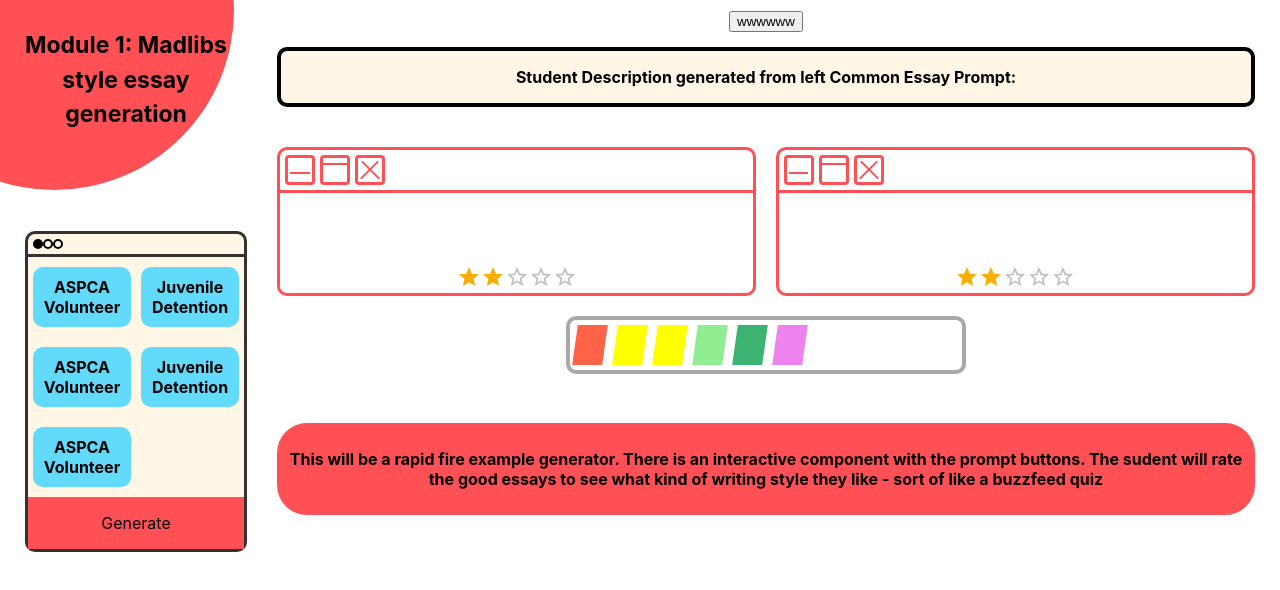
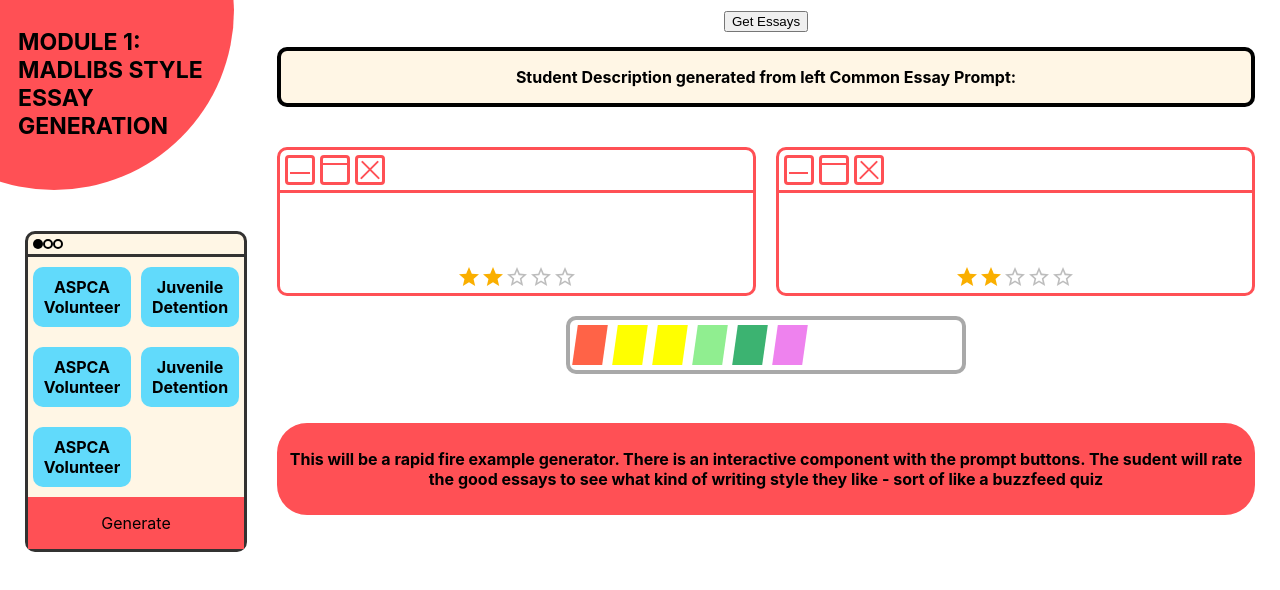
Before and after one commit to TalentBoss/openai-frontend, a React (Create React App) app: page / in a window 1280 px wide. Shown: the top 590 px of the page. Built offline with nearby package versions, Linux system fonts and the light colour scheme.

Commit message:
get essays data from server
basic show essays

```diff
--- a/src/components/essay.js
+++ b/src/components/essay.js
@@ -40,10 +40,10 @@ export const Essay = () => {
     <div className="row">
       <div className="container">
         <div className="circle">
-          <p>Module 1: Madlibs style essay generation</p>
+          <p>MODULE 1: MADLIBS STYLE ESSAY GENERATION</p>
         </div>
       </div>
-      <button onClick={ getData }>wwwwww</button>
+      <button onClick={ getData }>Get Essays</button>
       <div className="essay-left">
         <div className="row left-topics">
           <div className="row dot-series">
--- a/src/css/essay.css
+++ b/src/css/essay.css
@@ -77,13 +77,12 @@ body {
 /* Example styles for text inside the circle */
 .circle p {
   position: absolute;
-  text-align: center;
   margin-top: -45%;
   margin-left: 40%;
   color: #000000;
   font-weight: bold;
   font-size: 23px;
-  line-height: 1.5;
+  text-align: start;
   /* Add any other text styles you want */
 }
 .top-header {
```
